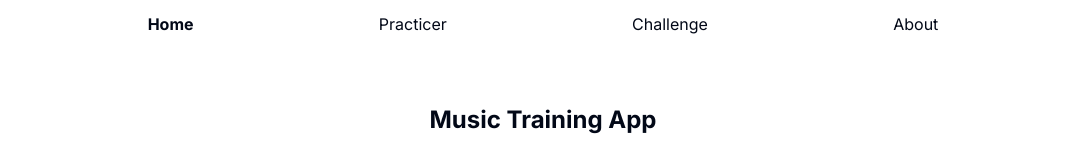
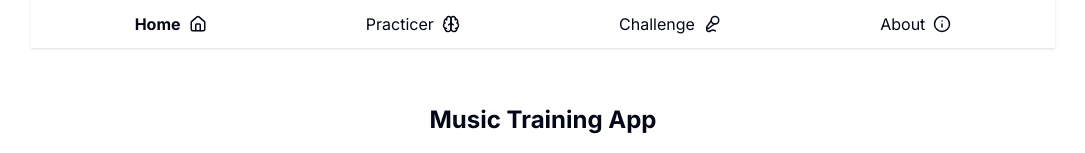
Before and after one commit to mahaultA/harmonear, a Next.js app: page / in a window 1280 px wide. Shown: the top 153 px of the page, without its empty margins (97-1182 px from the left). Built offline with nearby package versions, Linux system fonts and the light colour scheme.

Commit message:
[ADD] AJout d'icones dans NavBar

```diff
--- a/app/NavBar.jsx
+++ b/app/NavBar.jsx
@@ -1,4 +1,9 @@
 "use client";
+import { MicVocal } from "lucide-react";
+import { InfoIcon } from "lucide-react";
+import { Home } from "lucide-react";
+import { Info } from "lucide-react";
+import { Brain } from "lucide-react";
 // NavBar.jsx
 import Link from "next/link";
 import { usePathname } from "next/navigation";
@@ -8,38 +13,42 @@ const Navbar = ({ children }) => {
 
   return (
     <>
-      <nav className="flex flex-row justify-around max-w-5xl mx-auto px-4 py-3 sm:px-6">
+      <nav className="flex flex-row flex-wrap justify-around max-w-5xl mx-auto px-4 py-3 sm:px-6 shadow">
         <Link
           className={`link ${
             pathname === "/" ? "active font-bold" : ""
-          } hover:opacity-80`}
+          } hover:opacity-80 flex gap-2 items-center`}
           href="/"
         >
-          Home
+          <span>Home</span>
+          <Home size={18}></Home>
         </Link>
         <Link
           className={`link ${
             pathname === "/practicer" ? "active font-bold" : ""
-          } hover:opacity-80`}
+          } hover:opacity-80 flex gap-2 items-center`}
           href="/practicer"
         >
-          Practicer
+          <span>Practicer</span>
+          <Brain size={18}></Brain>
         </Link>
         <Link
           className={`link ${
             pathname === "/challenge" ? "active font-bold" : ""
-          } hover:opacity-80`}
+          } hover:opacity-80 flex gap-2 items-center`}
           href="/challenge"
         >
-          Challenge
+          <span>Challenge</span>
+          <MicVocal size={18}></MicVocal>
         </Link>
         <Link
           className={`link ${
             pathname === "/about" ? "active font-bold" : ""
-          } hover:opacity-80`}
+          } hover:opacity-80 flex gap-2 items-center`}
           href="/about"
         >
-          About
+          <span>About</span>
+          <Info size={18}></Info>
         </Link>
       </nav>
 
```
